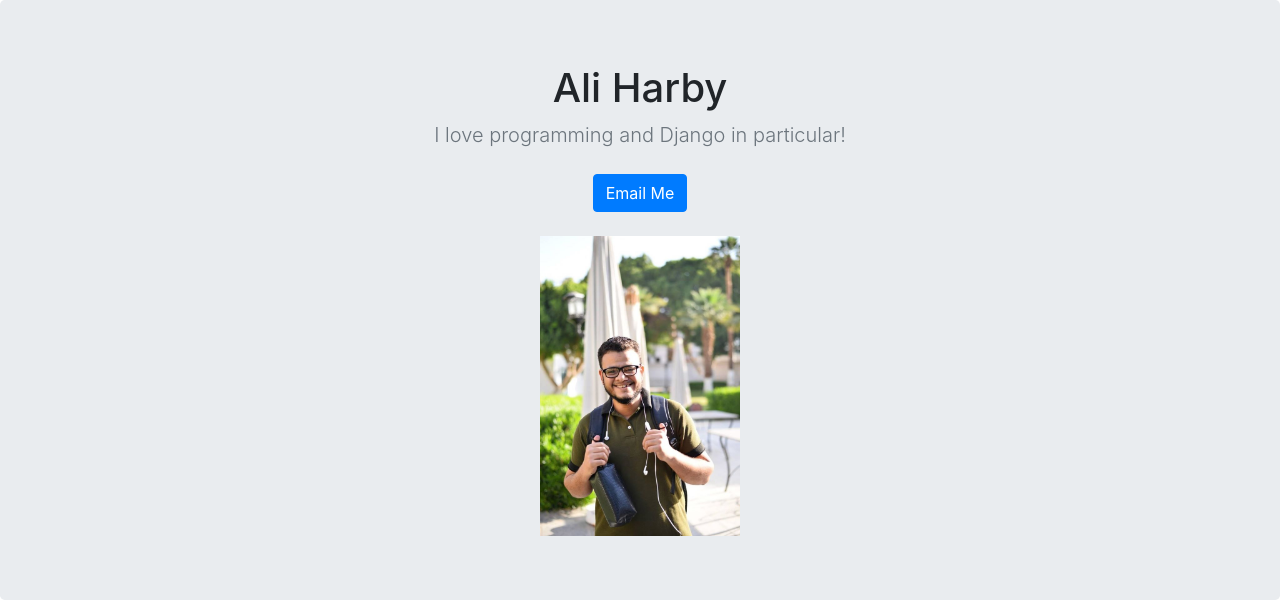
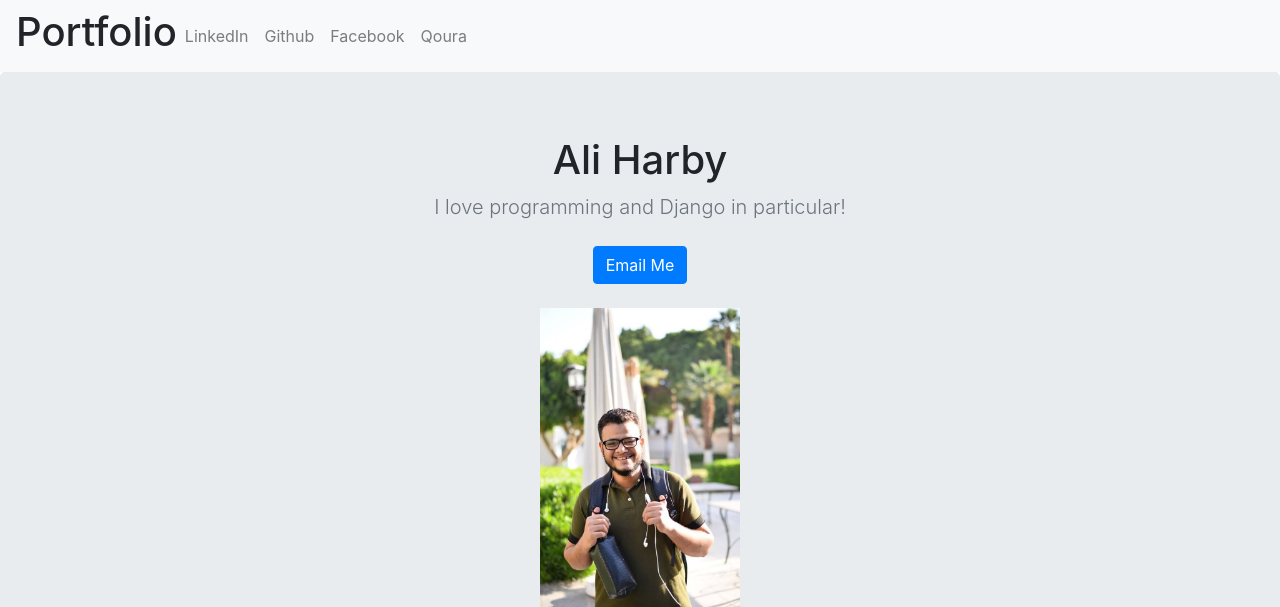
Before and after one commit to aliharby12/portfolio, a Django app: page / in a window 1280 px wide. Shown: the top 607 px of the page. Run offline with Django 3.2, Linux system fonts and the light colour scheme; data comes from the database, SQL or seed files in the repository; some libraries are stand-ins or nearby versions.

Commit message:
navbar has been added

```diff
--- a/jobs/templates/jobs/detail.html
+++ b/jobs/templates/jobs/detail.html
@@ -1,3 +1,4 @@
+{%include 'jobs/navbar.html' %}
 <!doctype html>
 <html lang="en">
 {% load static %}
--- a/jobs/templates/jobs/home.html
+++ b/jobs/templates/jobs/home.html
@@ -1,9 +1,4 @@
-
-
-
-
-
-
+{%include 'jobs/navbar.html' %}
 <!doctype html>
 <html lang="en">
 {% load static %}
--- /dev/null
+++ b/jobs/templates/jobs/navbar.html
@@ -0,0 +1,17 @@
+<nav class="navbar navbar-expand-lg navbar-light bg-light">
+<h1>Portfolio</h1>
+<ul class="nav navbar-nav navbar-left">
+      <li class="nav-item">
+        <a class="nav-link" href="https://www.linkedin.com/in/ali-harby-abo-elhassan-abo-bakr-4103b7169/">LinkedIn</a>
+      </li>
+      <li class="nav-item">
+        <a class="nav-link" href="https://github.com/aliharby12">Github</a>
+      </li>
+      <li class="nav-item">
+        <a class="nav-link" href="https://www.facebook.com/3liharby566">Facebook</a>
+      </li>
+      <li class="nav-item">
+        <a class="nav-link" href="https://www.quora.com/profile/Ali-Harby-1">Qoura</a>
+      </li>
+    </ul>
+</nav>
```
